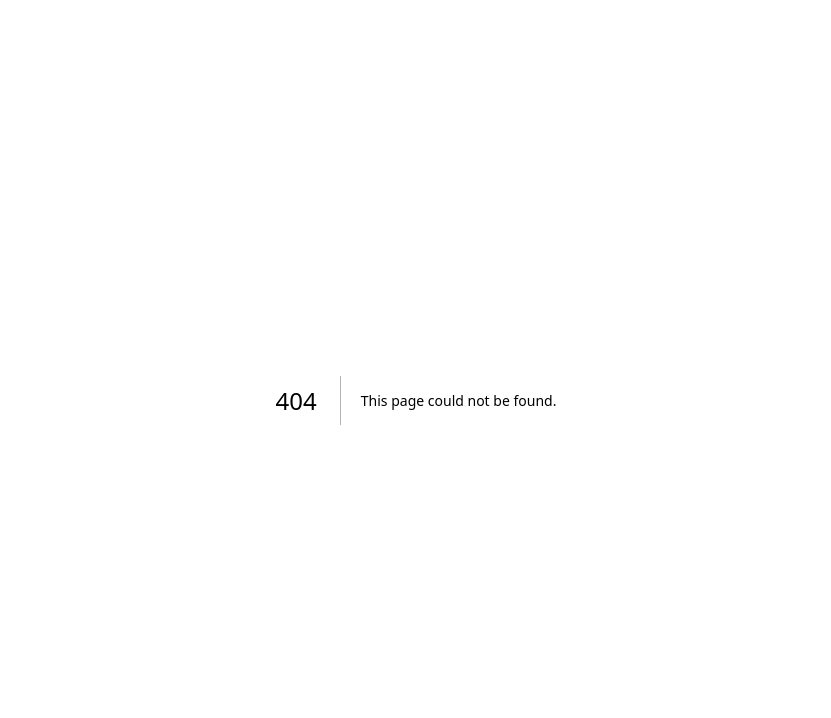
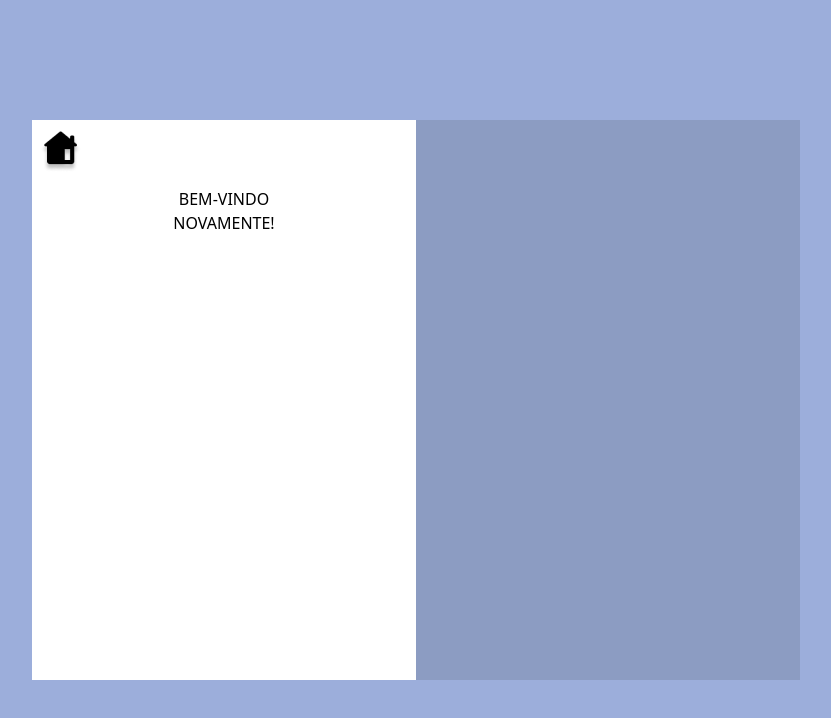
Before and after one commit to AutoScan-FIAP-2024/challenge-nextjs, a Next.js app in the folder autoscan/: page /auth/login in a window 1280 px wide. Before the commit this address had no page. Shown: the top 718 px of the page, without its empty margins (224-1055 px from the left). Built offline with nearby package versions, Linux system fonts and the light colour scheme.

Commit message:
Iniciando a tela de login

```diff
--- /dev/null
+++ b/autoscan/src/app/auth/login/page.tsx
@@ -0,0 +1,36 @@
+import Link from "next/link";
+
+export default function Page() {
+    return (
+      <div className="h-screen flex items-center justify-center" style={{ backgroundColor: '#9CAEDB'}}>
+        <main className="flex">
+          <div
+            style={{
+              width: '30vw',
+              height: '70vh',
+              background: 'white',
+            }}
+          >
+            <section>
+                <Link href="/">
+                    <img className="p-1 hover:scale-110 transition-transform duration-500 inline-block" src="/img/home.png" alt="Home"/>
+                </Link>
+                <div className="flex flex-col justify-center items-center">
+                <h1>BEM-VINDO</h1>
+                <h2>NOVAMENTE!</h2>
+                </div>
+            </section>
+          </div>
+          <div
+            style={{
+             width: '30vw',
+             height: '70vh',
+             background: '#8C9CC2',
+          }}
+          >
+
+          </div>
+        </main>
+      </div>
+    )
+  }
--- a/autoscan/src/app/page.tsx
+++ b/autoscan/src/app/page.tsx
@@ -9,7 +9,7 @@ export default function Home() {
             <img className="hover:rotate-180 duration-1000 transition-transform" src="/img/wheellogo.png" alt="Logo" />
             <div className="flex space-x-9 ml-8 text-base">
               <li>
-                <Link href="" className="relative group text-black uppercase text-lg no-underline">
+                <Link href="/auth/login" className="relative group text-black uppercase text-lg no-underline">
                   Login
                   <span className="absolute left-1/2 bottom-0 w-0 h-0.5 bg-black transition-all duration-300 ease-in-out group-hover:w-full group-hover:left-0" />
                 </Link>
@@ -21,7 +21,7 @@ export default function Home() {
                 </Link>
               </li>
               <li>
-                <Link href="" className="relative group text-black uppercase text-lg no-underline">
+                <Link href="/auth/registro" className="relative group text-black uppercase text-lg no-underline">
                   Registrar
                   <span className="absolute left-1/2 bottom-0 w-0 h-0.5 bg-black transition-all duration-300 ease-in-out group-hover:w-full group-hover:left-0" />
                 </Link>
```
Also changed, not shown: autoscan/public/img/home.png (added).
